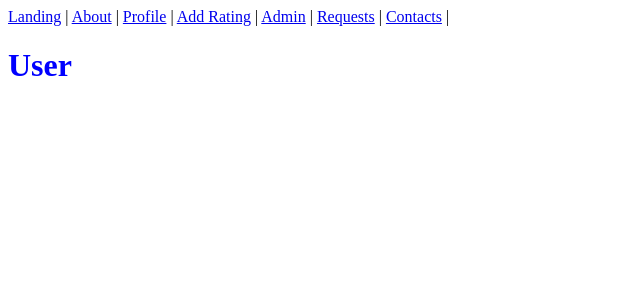
After one commit to evanmkeith/TipTrip, a Django app: page /user/ in a window 1280 px wide. The commit adds this page. Shown: the top 300 px of the page, without its empty margins (0-640 px from the left). Run offline with Django 4.2, Linux system fonts and the light colour scheme.

Commit message:
setup base routes and nav bar in base.html

```diff
--- a/main_app/templates/base.html
+++ b/main_app/templates/base.html
@@ -1,3 +1,5 @@
+{% load static %}
+
 <!DOCTYPE html>
 <html lang="en">
 <head>
@@ -9,6 +11,22 @@
     <title>TipTrip</title>
 </head>
 <body>
+    <nav>
+        <a href="/">Landing</a>
+        <span> | </span>
+        <a href="/about">About</a>
+        <span> | </span>
+        <a href="/user">Profile</a>
+        <span> | </span>
+        <a href="/rating/create">Add Rating</a>
+        <span> | </span>
+        <a href="/admin">Admin</a>
+        <span> | </span>
+        <a href="/requests">Requests</a>
+        <span> | </span>
+        <a href="/contacts">Contacts</a>
+        <span> | </span>
+    </nav>
     {% block content %}
 
     {% endblock %}
--- /dev/null
+++ b/main_app/templates/contacts.html
@@ -0,0 +1,5 @@
+{% extends 'base.html' %}
+
+{% block content %}
+    <h1>Contacts</h1>
+{% endblock %}
--- /dev/null
+++ b/main_app/templates/rating.html
@@ -0,0 +1,5 @@
+{% extends 'base.html' %}
+
+{% block content %}
+    <h1>Create Rating</h1>
+{% endblock %}
--- /dev/null
+++ b/main_app/templates/requests.html
@@ -0,0 +1,5 @@
+{% extends 'base.html' %}
+
+{% block content %}
+    <h1>Requests</h1>
+{% endblock %}
--- /dev/null
+++ b/main_app/templates/user.html
@@ -0,0 +1,5 @@
+{% extends 'base.html' %}
+
+{% block content %}
+    <h1>User</h1>
+{% endblock %}
--- a/main_app/urls.py
+++ b/main_app/urls.py
@@ -3,6 +3,11 @@ from . import views
 
 urlpatterns = [
     path('', views.Landing.as_view(), name="landing"),
-    path('about/' views.About.as_view(), name="about"),
-    path('')
+    path('about/', views.About.as_view(), name="about"),
+    path('user/', views.User.as_view(), name="user"),
+    path('rating/create', views.Rating.as_view(), name="rating"),
+    path('requests/', views.Requests.as_view(), name="requests"),
+    path('contacts/', views.Contacts.as_view(), name="contacts"),
 ]
+
+#Still need to add CRUD routes for ratings & user info
--- a/main_app/views.py
+++ b/main_app/views.py
@@ -9,3 +9,15 @@ class Landing(TemplateView):
 
 class About(TemplateView):
     template_name = 'about.html'
+
+class User(TemplateView):
+    template_name = 'user.html'
+
+class Rating(TemplateView):
+    template_name = 'rating.html'
+
+class Requests(TemplateView):
+    template_name = 'requests.html'
+
+class Contacts(TemplateView):
+    template_name = 'contacts.html'
```
